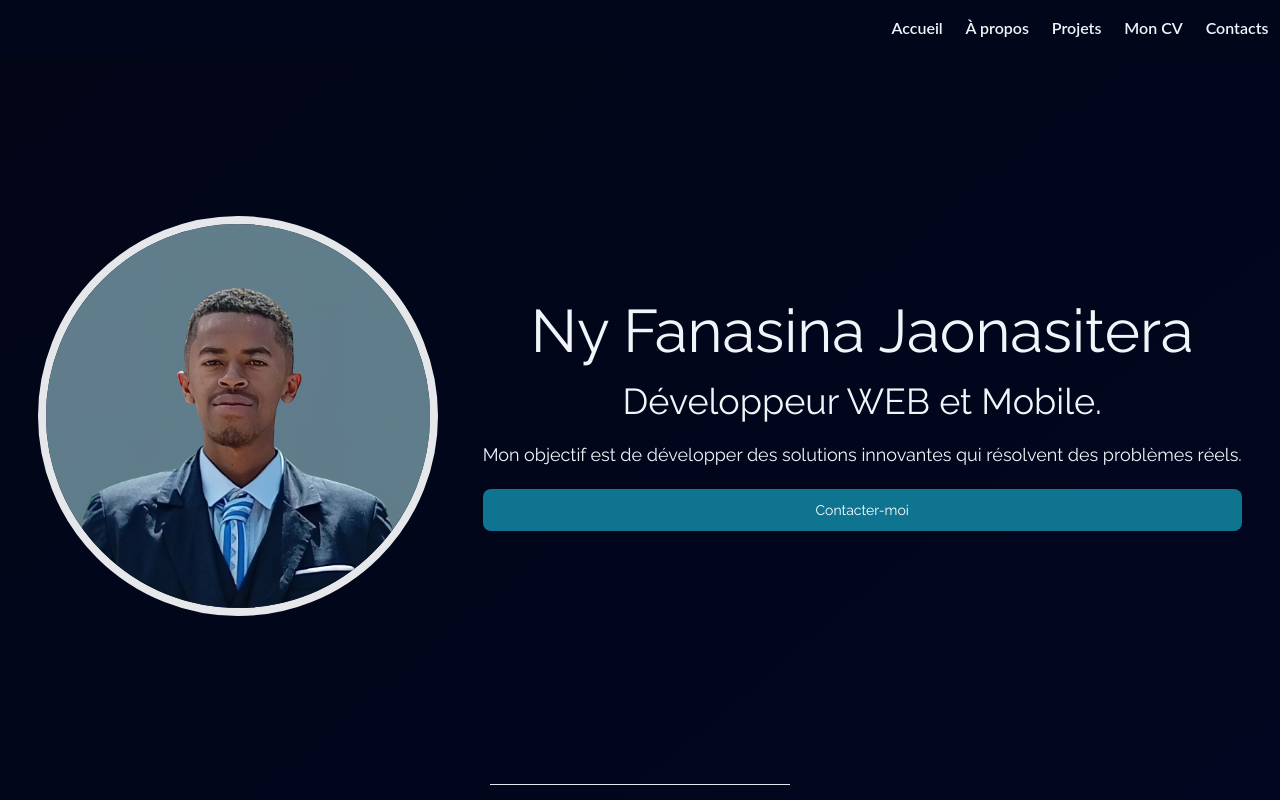
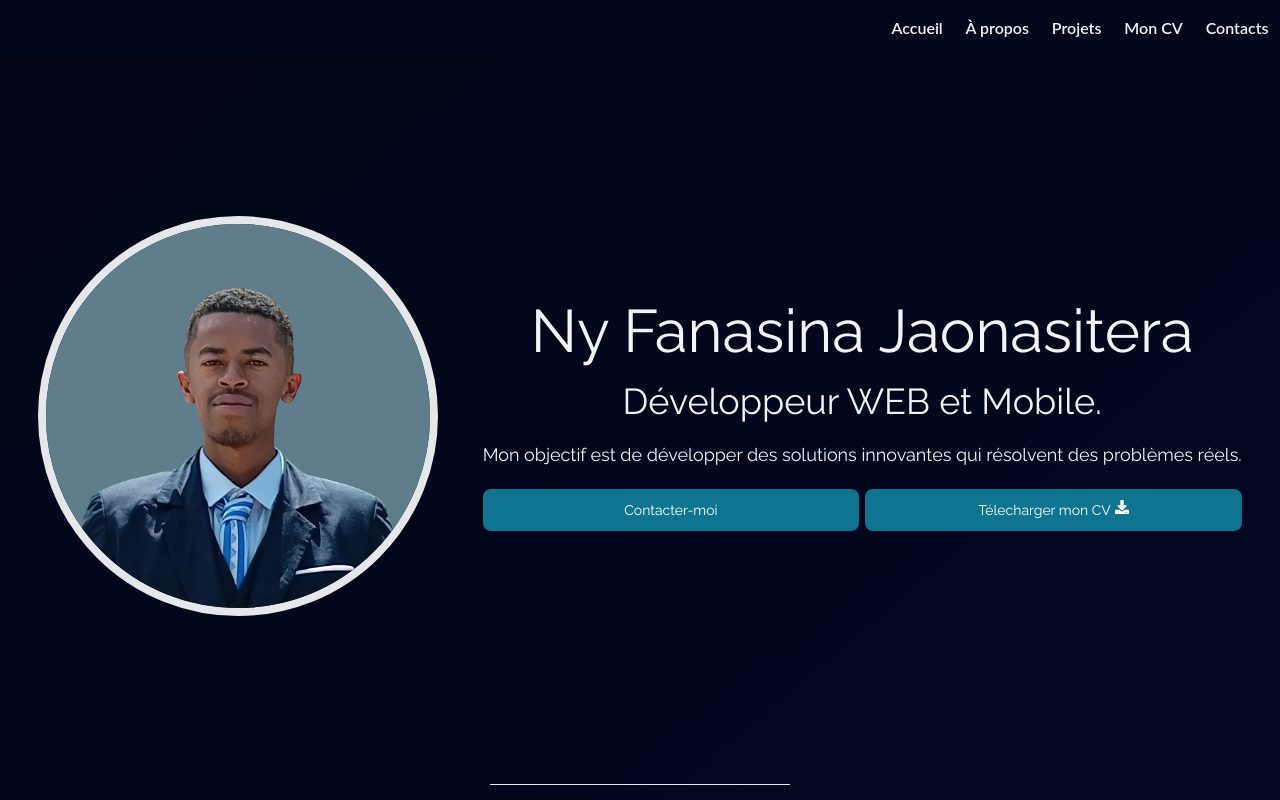
Before and after one commit to NyFanasina/NyFanasina.github.io, a React (Vite) app: page / in a window 1280 px wide. Shown: the top 800 px of the page. Built offline with nearby package versions, Linux system fonts and the light colour scheme; no server answers.

Commit message:
feat: add download CV button to home page

```diff
--- /dev/null
+++ b/src/utils/index.js
@@ -0,0 +1,8 @@
+import cvPdf from "../assets/CV_Ny_Fanasina_Jaonasitera.pdf";
+
+export function handleDownloadCV() {
+  const a = document.createElement("a");
+  a.href = cvPdf;
+  a.download = true;
+  a.click();
+}
--- a/src/views/About.jsx
+++ b/src/views/About.jsx
@@ -1,18 +1,5 @@
-import { BiNetworkChart } from "react-icons/bi";
-import {
-  FaReact,
-  FaCss3Alt,
-  FaGitAlt,
-  FaPhp,
-  FaLaravel,
-  FaMobileAlt,
-  FaBootstrap,
-  FaDocker,
-  FaNodeJs,
-  FaGithub,
-  FaGitlab,
-} from "react-icons/fa";
-import { GiBearFace, GiCoconuts, GiPalmTree } from "react-icons/gi";
+import { FaReact, FaGitAlt, FaPhp, FaLaravel, FaMobileAlt, FaBootstrap, FaDocker, FaNodeJs, FaGithub, FaGitlab } from "react-icons/fa";
+import { GiBearFace, GiPalmTree } from "react-icons/gi";
 import { SiTailwindcss, SiTypescript, SiNextdotjs, SiExpress, SiTypeorm, SiRadixui, SiPrisma, SiRedux } from "react-icons/si";
 
 export default function About() {
@@ -58,7 +45,7 @@ export default function About() {
         {skills.map(({ icon, label }, index) => (
           <div
             key={index}
-            className="flex flex-col items-center justify-center gap-3 w-28 h-28 bg-white/10 backdrop-blur-sm border border-white/10 rounded-2xl text-white shadow-md transition-all duration-300 hover:scale-105 hover:text-cyan-400 hover:shadow-[0_0_15px_#06b6d4]"
+            className="w-[100px] h-[100px] min-[370px]:w-28 min-[370px]:h-28 flex flex-col items-center justify-center gap-3  bg-white/10 backdrop-blur-sm border border-white/10 rounded-2xl text-white shadow-md transition-all duration-300 hover:scale-105 hover:text-cyan-400 hover:shadow-[0_0_15px_#06b6d4]"
           >
             <span className="text-2xl transition-transform duration-200 hover:scale-125">{icon}</span>
             <span className="text-sm font-medium">{label}</span>
--- a/src/views/Contact.jsx
+++ b/src/views/Contact.jsx
@@ -60,6 +60,7 @@ export default function Contact() {
           <input
             type="text"
             name="name"
+            minLength={2}
             onChange={handleInput}
             value={form.name}
             required
@@ -84,6 +85,7 @@ export default function Contact() {
           <textarea
             name="message"
             value={form.message}
+            minLength={20}
             rows="5"
             onChange={handleInput}
             required
--- a/src/views/Cv.jsx
+++ b/src/views/Cv.jsx
@@ -1,14 +1,8 @@
 import { Button } from "flowbite-react";
 import cv from "../assets/cv.png";
-import cvPdf from "../assets/CV_Ny_Fanasina_Jaonasitera.pdf";
+import { handleDownloadCV } from "../utils";
 
 export default function Cv() {
-  function handleDownload() {
-    const a = document.createElement("a");
-    a.href = cvPdf;
-    a.download = true;
-    a.click();
-  }
   return (
     <div className="py-5" id="cv">
       <h1 className="text-center text-3xl p-5">Mon Curriculum Vitae - (CV)</h1>
@@ -16,7 +10,7 @@ export default function Cv() {
         <a href={cv}>
           <img src={cv} alt="capture du cv" width={480} className="rounded-sm" />
         </a>
-        <Button onClick={handleDownload}>Télécharger le CV (.pdf)</Button>
+        <Button onClick={handleDownloadCV}>Télécharger le CV (.pdf)</Button>
       </div>
     </div>
   );
--- a/src/views/Home.jsx
+++ b/src/views/Home.jsx
@@ -1,5 +1,7 @@
 import { Button } from "flowbite-react";
 import me from "../assets/me.png";
+import { FaDownload } from "react-icons/fa";
+import { handleDownloadCV } from "../utils";
 export default function Home() {
   function handleClick() {
     const a = document.createElement("a");
@@ -10,14 +12,19 @@ export default function Home() {
     <div id="home">
       <div className="flex items-center flex-wrap justify-around h-[90vh] min-h-min">
         <div className="bg-[#607d8b] border-[8px] max-sm:my-6 my-4 rounded-full md:w-[400px] md:h-[400px] h-[280px] w-[280px] overflow-hidden">
-          <img src={me} className="" />
+          <img src={me} />
         </div>
-        <p className="flex flex-col justify-between space-y-5 max-[1534px]:text-center">
+        <div className="flex flex-col justify-between space-y-5 max-[1534px]:text-center">
           <span className="text-4xl md:text-6xl">Ny Fanasina Jaonasitera</span>
           <span className="text-2xl md:text-4xl">Développeur WEB et Mobile.</span>
           <span className="text-lg">Mon objectif est de développer des solutions innovantes qui résolvent des problèmes réels.</span>
-          <Button onClick={handleClick}>Contacter-moi</Button>
-        </p>
+          <p className="flex *:flex-1 gap-1.5 flex-wrap *:min-w-52">
+            <Button onClick={handleClick}>Contacter-moi</Button>
+            <Button onClick={handleDownloadCV}>
+              <span className="me-1">Télecharger mon CV</span> <FaDownload />
+            </Button>
+          </p>
+        </div>
       </div>
       <div className="mx-auto border-b sm:w-[300px] w-[200px] mt-2"></div>
     </div>
```
